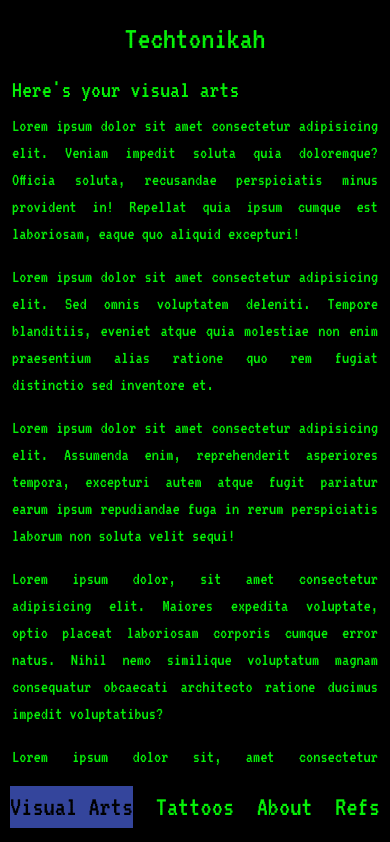
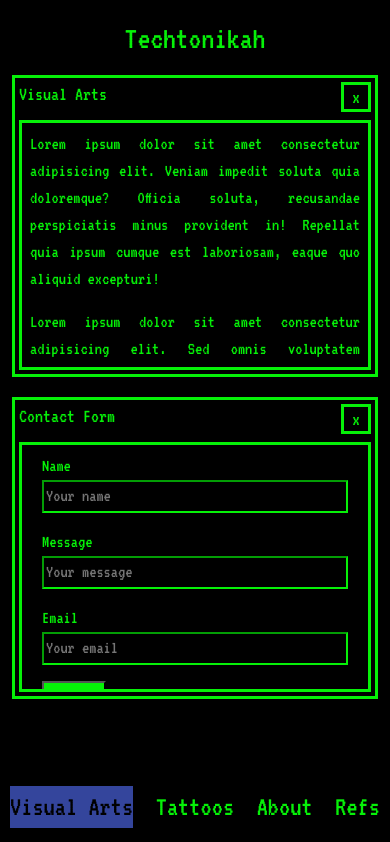
Before and after one commit to missatoy/techtonikah, a React (Vite) app: page /visual-arts in a window 390 px wide. Shown: the top 842 px of the page. Built offline with nearby package versions, Linux system fonts and the light colour scheme.

Commit message:
updated visual arts page

```diff
--- a/src/components/VisualArts.jsx
+++ b/src/components/VisualArts.jsx
@@ -1,19 +1,25 @@
 import Navbar from "./Navbars/Bottombar"
 import Topbar from "./Navbars/Topbar"
 import FormArts from "./Forms/FormArts"
+import RetroWindow from "./Visuals/RetroWindow"
 
 export default function VisualArts() {
+  const visualArtsText = (
+    <>
+      <p>Lorem ipsum dolor sit amet consectetur adipisicing elit. Veniam impedit soluta quia doloremque? Officia soluta, recusandae perspiciatis minus provident in! Repellat quia ipsum cumque est laboriosam, eaque quo aliquid excepturi!</p>
+      <p>Lorem ipsum dolor sit amet consectetur adipisicing elit. Sed omnis voluptatem deleniti. Tempore blanditiis, eveniet atque quia molestiae non enim praesentium alias ratione quo rem fugiat distinctio sed inventore et.</p>
+      <p>Lorem ipsum dolor sit amet consectetur adipisicing elit. Assumenda enim, reprehenderit asperiores tempora, excepturi autem atque fugit pariatur earum ipsum repudiandae fuga in rerum perspiciatis laborum non soluta velit sequi!</p>
+      <p>Lorem ipsum dolor, sit amet consectetur adipisicing elit. Maiores expedita voluptate, optio placeat laboriosam corporis cumque error natus. Nihil nemo similique voluptatum magnam consequatur obcaecati architecto ratione ducimus impedit voluptatibus?</p>
+      <p>Lorem ipsum dolor sit, amet consectetur adipisicing elit. Facilis eius aliquid quam nemo dolore veniam illo nulla, veritatis beatae ipsam architecto eligendi, a aliquam numquam maiores voluptatem pariatur, ea eos?</p>
+    </>
+  )
+
   return (
     <>
       <Topbar />
-      <div className="container">
-        <h2>Here's your visual arts</h2>
-        <p>Lorem ipsum dolor sit amet consectetur adipisicing elit. Veniam impedit soluta quia doloremque? Officia soluta, recusandae perspiciatis minus provident in! Repellat quia ipsum cumque est laboriosam, eaque quo aliquid excepturi!</p>
-        <p>Lorem ipsum dolor sit amet consectetur adipisicing elit. Sed omnis voluptatem deleniti. Tempore blanditiis, eveniet atque quia molestiae non enim praesentium alias ratione quo rem fugiat distinctio sed inventore et.</p>
-        <p>Lorem ipsum dolor sit amet consectetur adipisicing elit. Assumenda enim, reprehenderit asperiores tempora, excepturi autem atque fugit pariatur earum ipsum repudiandae fuga in rerum perspiciatis laborum non soluta velit sequi!</p>
-        <p>Lorem ipsum dolor, sit amet consectetur adipisicing elit. Maiores expedita voluptate, optio placeat laboriosam corporis cumque error natus. Nihil nemo similique voluptatum magnam consequatur obcaecati architecto ratione ducimus impedit voluptatibus?</p>
-        <p>Lorem ipsum dolor sit, amet consectetur adipisicing elit. Facilis eius aliquid quam nemo dolore veniam illo nulla, veritatis beatae ipsam architecto eligendi, a aliquam numquam maiores voluptatem pariatur, ea eos?</p>
-        <FormArts />
+      <div className="container windows-layout">
+        <RetroWindow name="Visual Arts" content={visualArtsText} />
+        <RetroWindow name="Contact Form" content={<FormArts />} />
       </div>
       <Navbar />
     </>
--- a/src/components/Visuals/RetroWindow.jsx
+++ b/src/components/Visuals/RetroWindow.jsx
@@ -5,8 +5,8 @@ export default function RetroWindow(props) {
         <h5>{props.name}</h5>
         <h5 className="exit">x</h5>
       </div>
-      <div className="retro-body p-1">
-        {props.text}
+      <div className="retro-body p-2">
+        {props.content}
       </div>
     </div>
   )
--- a/src/components/forms/FormArts.jsx
+++ b/src/components/forms/FormArts.jsx
@@ -35,7 +35,7 @@ export default function FormArts() {
 
   return (
     <div className="row justify-content-center">
-      <form onSubmit={onSubmit} className="col-lg-4 col-sm-12 row">
+      <form onSubmit={onSubmit} className="col-sm-12 row">
         <div className="form-group d-flex flex-column">
           <label htmlFor="name">Name</label>
           <input
--- a/src/index.css
+++ b/src/index.css
@@ -11,6 +11,12 @@ body {
   font-size: 18px;
   margin-bottom: 75px; /* so the text wont be hiding behind the fixed navbar */
   text-align: justify;
+}
+
+.windows-layout {
+  display: flex;
+  justify-content: space-around;
+  align-items: center;
 }
 
 /* HOME */
@@ -210,4 +216,10 @@ body {
   .retro-body {
     height: 250px;
   }
+
+  .windows-layout {
+    display: flex;
+    flex-direction: column;
+    row-gap: 20px;
+  }
 }
```
